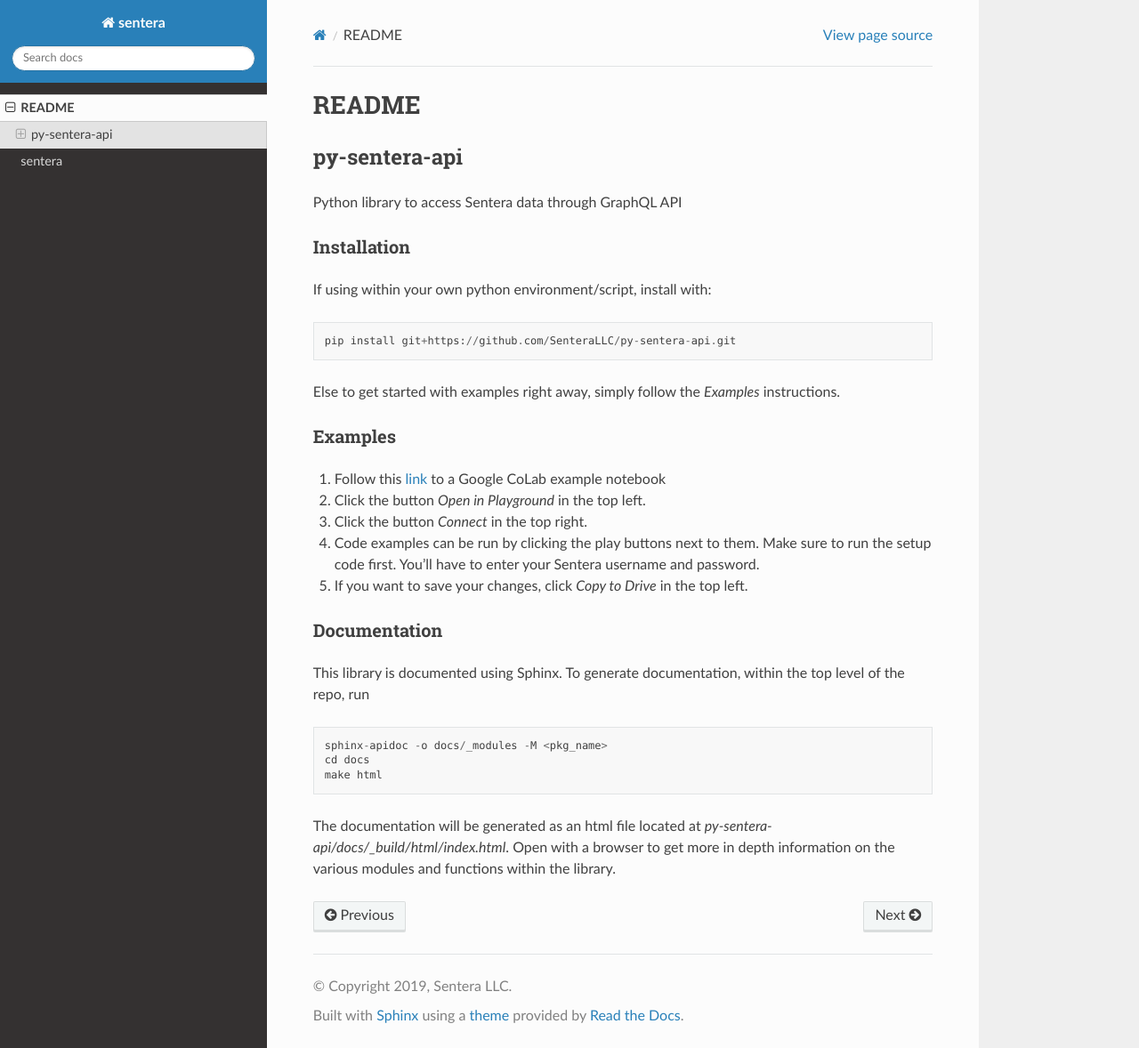
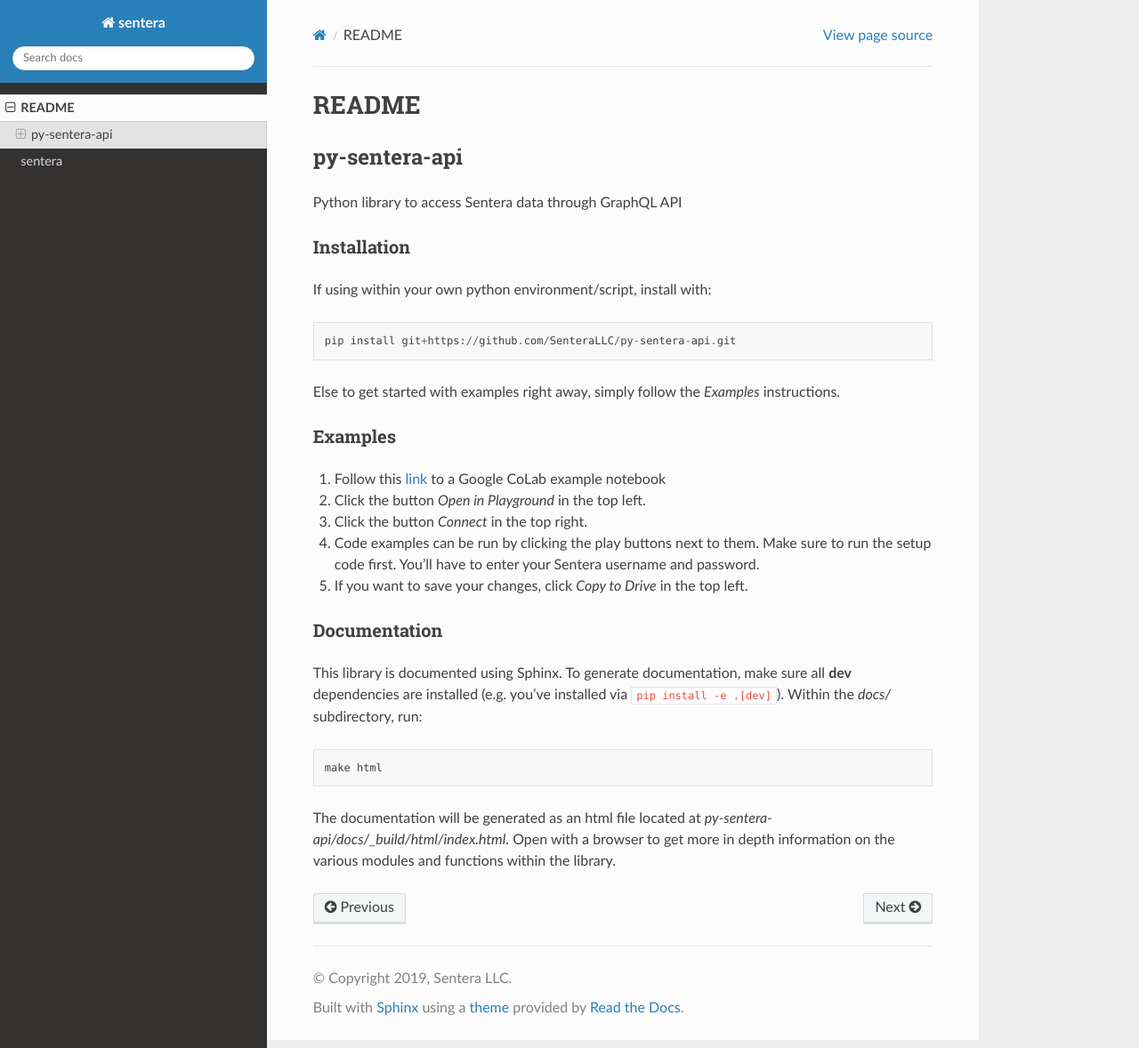
Before and after one commit to SenteraLLC/py-sentera-api, a Sphinx documentation site: the page built from docs/readme_link.rst, in a window 1280 px wide and 1178 px high. Shown: the whole window at 89% size. Built offline with Sphinx 7.4.7 and the Read the Docs theme 2.0.0, drawn with Linux system fonts in a browser that asks for light colours.

Commit message:
Very small adjustments to documentation and non-code files

```diff
--- a/README.md
+++ b/README.md
@@ -21,11 +21,10 @@
 
 ### Documentation
 
-This library is documented using Sphinx. To generate documentation, within the top level of
-the repo, run
+This library is documented using Sphinx. To generate documentation, make sure all **dev**
+dependencies are installed (e.g. you've installed via ``pip install -e .[dev]``).  Within
+the *docs/* subdirectory, run:
 
-    sphinx-apidoc -o docs/_modules -M <pkg_name>
-    cd docs
     make html
 
 The documentation will be generated as an html file located at *py-sentera-api/docs/\_build/html/index.html*.
--- a/environment.yml
+++ b/environment.yml
@@ -11,6 +11,7 @@
   - m2r
   - pip
   - pipenv
+  - httpretty
   # main dependencies
   - requests
   - pandas
```
Also changed, not shown: docs/_modules/sentera.rst (+8 -0 lines), pull_request_template.md (+1 -0 lines), .travis.yml.
